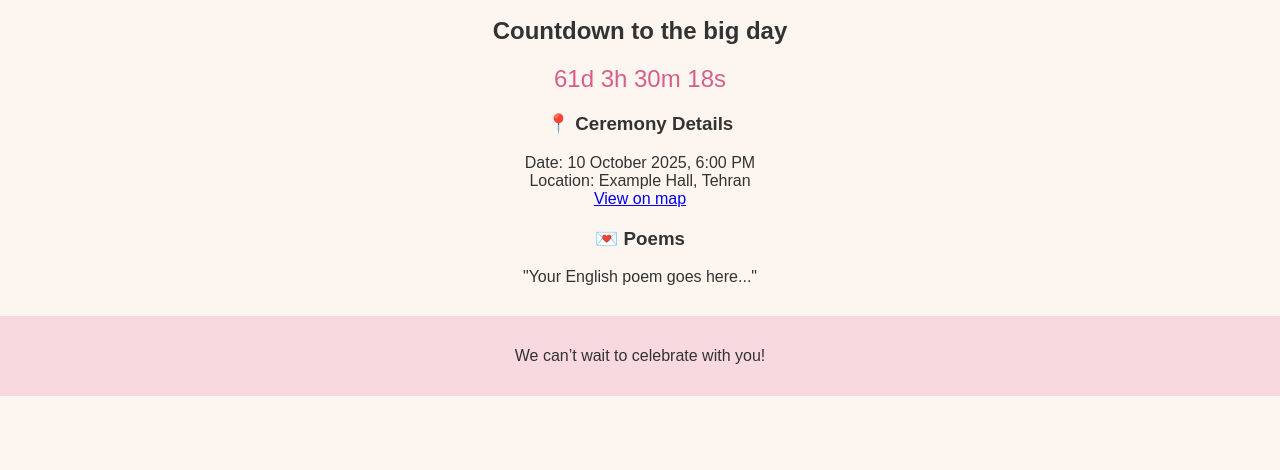
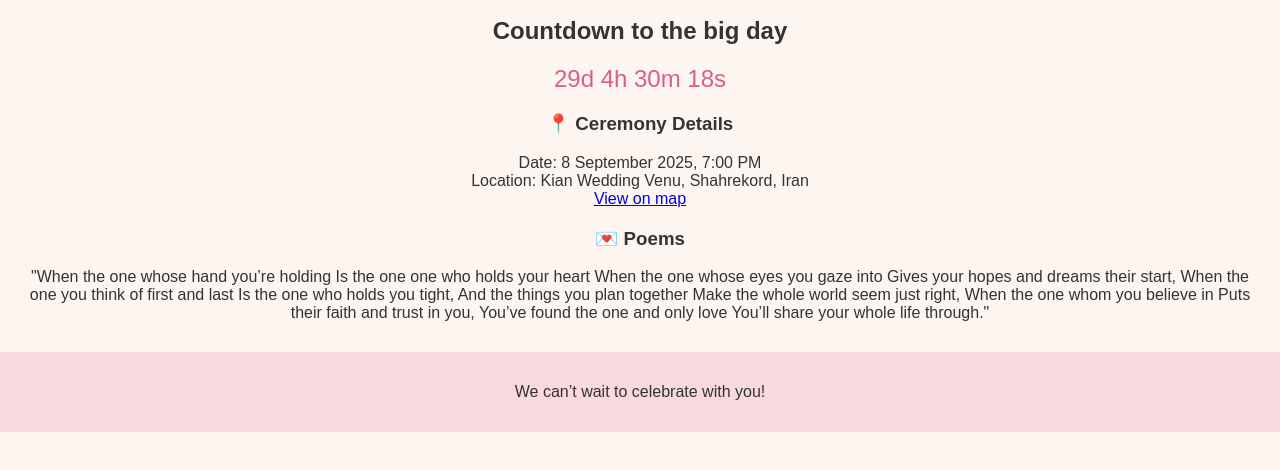
Before and after one commit to hamiddhosseini/wedding-invitation, a plain HTML site: page index.html in a window 1280 px wide. Shown: the part 138-608 px from the top of the page. Drawn offline with Linux system fonts and the light colour scheme.

Commit message:
update wedding details

```diff
--- a/index.html
+++ b/index.html
@@ -26,12 +26,12 @@
     <section id="details-section">
         <h3 id="details-en">📍 Ceremony Details</h3>
         <h3 id="details-fa" class="hidden">📍 جزئیات مراسم</h3>
-        <p id="details-text-en">Date: 10 October 2025, 6:00 PM<br>
-           Location: Example Hall, Tehran<br>
+        <p id="details-text-en">Date: 8 September 2025, 7:00 PM<br>
+           Location: Kian Wedding Venu, Shahrekord, Iran<br>
            <a href="https://maps.google.com" target="_blank">View on map</a>
         </p>
-        <p id="details-text-fa" class="hidden">تاریخ: ۱۸ مهر ۱۴۰۴، ساعت ۱۸:۰۰<br>
-           مکان: سالن مثال، تهران<br>
+        <p id="details-text-fa" class="hidden">تاریخ: ۱۷ شهریور ۱۴۰۴، ساعت ۱۹.۰۰br>
+           مکان: باغ تالار رویا، شهرکیان<br>
            <a href="https://maps.google.com" target="_blank">مشاهده روی نقشه</a>
         </p>
     </section>
@@ -39,8 +39,22 @@
     <section id="poems-section">
         <h3 id="poems-title-en">💌 Poems</h3>
         <h3 id="poems-title-fa" class="hidden">💌 شعرها</h3>
-        <p id="poems-en">"Your English poem goes here..."</p>
-        <p id="poems-fa" class="hidden">"شعر فارسی اینجا قرار می‌گیرد..."</p>
+        <p id="poems-en">"When the one whose hand you’re holding
+            Is the one one who holds your heart
+            When the one whose eyes you gaze into
+            Gives your hopes and dreams their start,
+            When the one you think of first and last
+            Is the one who holds you tight,
+            And the things you plan together
+            Make the whole world seem just right,
+            When the one whom you believe in
+            Puts their faith and trust in you,
+            You’ve found the one and only love
+            You’ll share your whole life through."</p>
+        <p id="poems-fa" class="hidden">"نامه ای بنوشته بودیم از الست
+            تا بخوانیدش کنون مستانه مست
+            ما به شمع رویتان دل بسته ایم
+            تا دهیم این عاشقان را دست به دست"</p>
     </section>
 
     <footer>
--- a/scripts.js
+++ b/scripts.js
@@ -1,5 +1,5 @@
 // Wedding date (set yours here)
-const weddingDate = new Date("October 10, 2025 18:00:00").getTime();
+const weddingDate = new Date("September 8, 2025 19:00:00").getTime();
 
 function updateCountdown() {
     const now = new Date().getTime();
```
